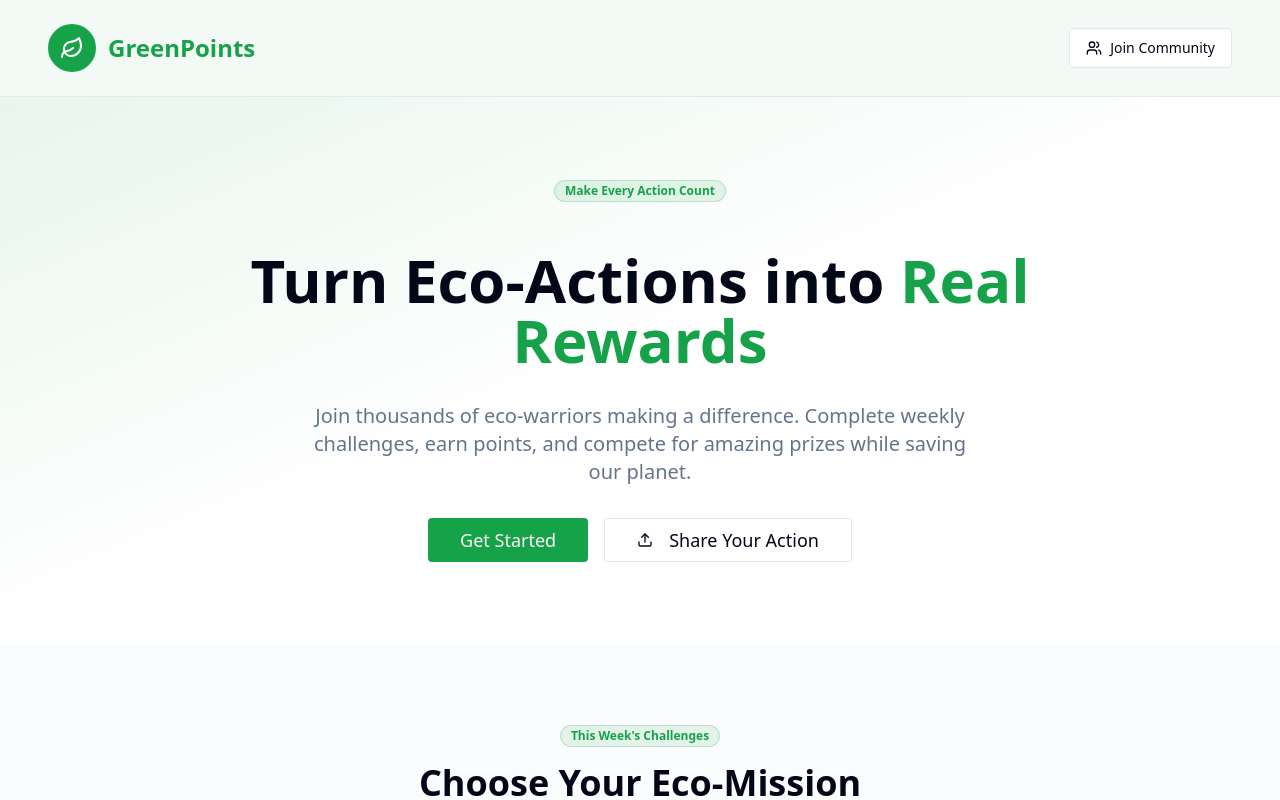
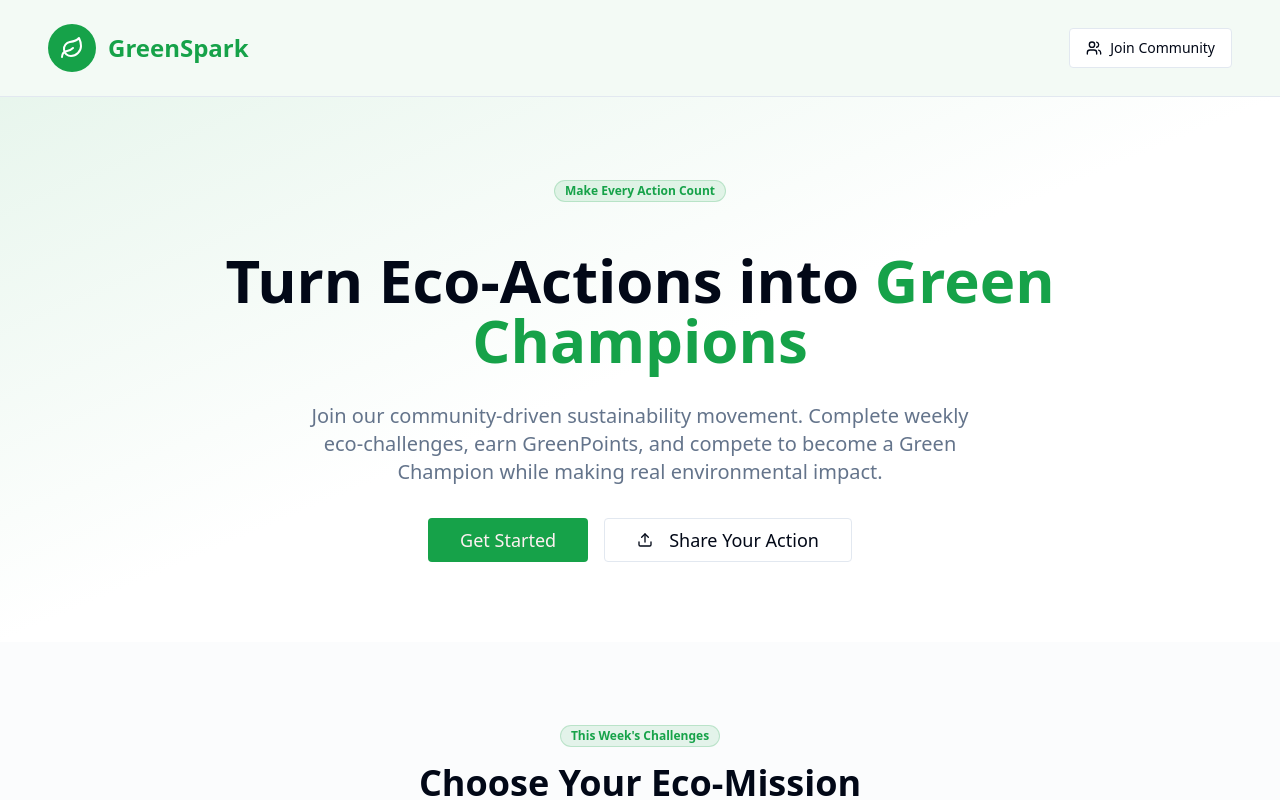
Before and after one commit to aadhinath131986-crypto/green-spark-teams, a React (Vite) app: page / in a window 1280 px wide. Shown: the top 800 px of the page. Built offline with nearby package versions, Linux system fonts and the light colour scheme; no server answers; the database is empty; the HTML template or start-up script is replaced by a standard one.

Commit message:
Refactor: Rename GreenPoints to GreenSpark

```diff
--- a/index.html
+++ b/index.html
@@ -3,17 +3,17 @@
   <head>
     <meta charset="UTF-8" />
     <meta name="viewport" content="width=device-width, initial-scale=1.0" />
-    <title>GreenPoints - Community Environmental Challenges</title>
-    <meta name="description" content="GreenPoints - Earn points and make environmental impact through weekly community challenges. Join thousands of eco-champions creating positive change." />
-    <meta name="author" content="GreenPoints Team" />
+    <title>GreenSpark - Community-Based Sustainability Platform</title>
+    <meta name="description" content="GreenSpark - Join the community-driven sustainability movement. Complete weekly eco-challenges, earn GreenPoints, and make a real environmental impact in the UAE." />
+    <meta name="author" content="GreenSpark Team" />
 
-    <meta property="og:title" content="GreenPoints - Community Environmental Challenges" />
-    <meta property="og:description" content="Earn points and make environmental impact through weekly community challenges. Join thousands of eco-champions creating positive change." />
+    <meta property="og:title" content="GreenSpark - Community-Based Sustainability Platform" />
+    <meta property="og:description" content="Join the community-driven sustainability movement. Complete weekly eco-challenges, earn GreenPoints, and make a real environmental impact." />
     <meta property="og:type" content="website" />
     <meta property="og:image" content="https://lovable.dev/opengraph-image-p98pqg.png" />
 
     <meta name="twitter:card" content="summary_large_image" />
-    <meta name="twitter:site" content="@greenpoints_app" />
+    <meta name="twitter:site" content="@greenspark_app" />
     <meta name="twitter:image" content="https://lovable.dev/opengraph-image-p98pqg.png" />
   </head>
 
--- a/src/components/AuthModal.tsx
+++ b/src/components/AuthModal.tsx
@@ -70,7 +70,7 @@ export const AuthModal: React.FC<AuthModalProps> = ({ isOpen, onClose }) => {
       console.log('[AuthModal] Sign in successful')
       toast({
         title: 'Welcome back!',
-        description: 'Successfully signed in to GreenPoints',
+        description: 'Successfully signed in to GreenSpark',
       })
       onClose()
     }
@@ -105,7 +105,7 @@ export const AuthModal: React.FC<AuthModalProps> = ({ isOpen, onClose }) => {
       })
     } else {
       toast({
-        title: 'Welcome to GreenPoints!',
+        title: 'Welcome to GreenSpark!',
         description: 'Please check your email to verify your account',
       })
       onClose()
@@ -157,7 +157,7 @@ export const AuthModal: React.FC<AuthModalProps> = ({ isOpen, onClose }) => {
         <DialogHeader>
           <DialogTitle className="flex items-center gap-2 text-center">
             <Leaf className="w-5 h-5 text-primary" />
-            {showPasswordReset ? 'Reset Password' : 'Join GreenPoints'}
+            {showPasswordReset ? 'Reset Password' : 'Join GreenSpark'}
           </DialogTitle>
           <DialogDescription>
             {showPasswordReset
--- a/src/pages/Index.tsx
+++ b/src/pages/Index.tsx
@@ -188,7 +188,7 @@ const Index = () => {
             <div className="w-12 h-12 bg-primary rounded-full flex items-center justify-center">
               <Leaf className="w-6 h-6 text-white" />
             </div>
-            <h1 className="text-2xl font-bold text-primary">GreenPoints</h1>
+            <h1 className="text-2xl font-bold text-primary">GreenSpark</h1>
           </div>
           <div className="flex items-center gap-3">
             {user ? (
@@ -234,11 +234,11 @@ const Index = () => {
             </Badge>
             <h2 className="text-5xl lg:text-6xl font-bold text-foreground mb-6">
               Turn Eco-Actions into
-              <span className="text-primary"> Real Rewards</span>
+              <span className="text-primary"> Green Champions</span>
             </h2>
             <p className="text-xl text-muted-foreground max-w-2xl mx-auto">
-              Join thousands of eco-warriors making a difference. Complete weekly challenges,
-              earn points, and compete for amazing prizes while saving our planet.
+              Join our community-driven sustainability movement. Complete weekly eco-challenges,
+              earn GreenPoints, and compete to become a Green Champion while making real environmental impact.
             </p>
             <div className="flex flex-col sm:flex-row gap-4 justify-center">
               <Button
@@ -446,7 +446,7 @@ const Index = () => {
             Ready to Make a Difference?
           </h3>
           <p className="text-xl text-white/90 mb-8 max-w-2xl mx-auto">
-            Join thousands of eco-champions making positive environmental impact one challenge at a time.
+            Join thousands of Green Champions making positive environmental impact through community-based sustainability challenges.
           </p>
           <Button size="lg" className="bg-white text-green-700 hover:bg-white/90 text-lg px-12 py-6" onClick={handleStartJourney}>
             <Leaf className="w-5 h-5 mr-2" />
@@ -463,8 +463,8 @@ const Index = () => {
         <div className="container mx-auto px-4">
           <div className="flex flex-col md:flex-row items-center justify-between">
             <div className="flex items-center gap-3 mb-4 md:mb-0">
-              <img src={ecoIcon} alt="GreenPoints" className="w-8 h-8 rounded" />
-              <span className="text-lg font-semibold">GreenPoints</span>
+              <img src={ecoIcon} alt="GreenSpark" className="w-8 h-8 rounded" />
+              <span className="text-lg font-semibold">GreenSpark</span>
             </div>
             <div className="flex items-center gap-6 text-muted-foreground">
               <a href="#" className="hover:text-primary transition-colors">About</a>
@@ -473,7 +473,7 @@ const Index = () => {
             </div>
           </div>
           <div className="mt-8 pt-8 border-t border-border/30 text-center text-muted-foreground">
-            <p>&copy; 2024 GreenPoints. Making the world greener, one point at a time.</p>
+            <p>&copy; 2024 GreenSpark. Making the world greener, one spark at a time.</p>
           </div>
         </div>
       </footer>
```
